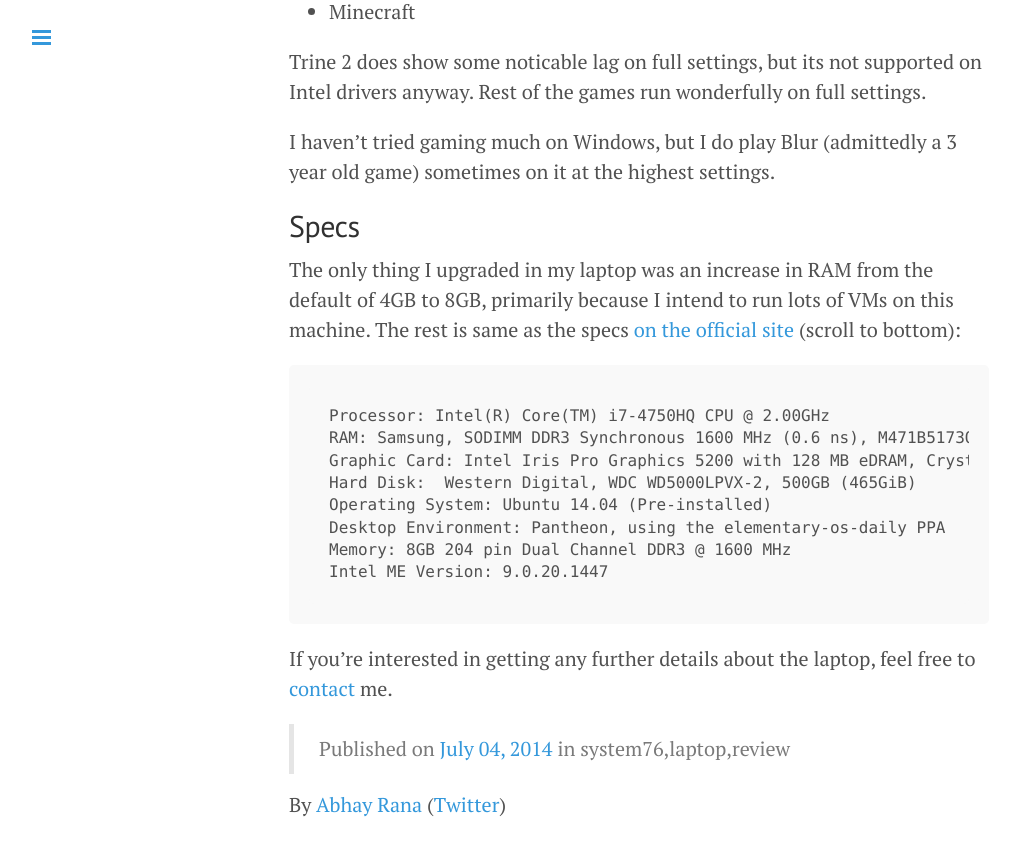
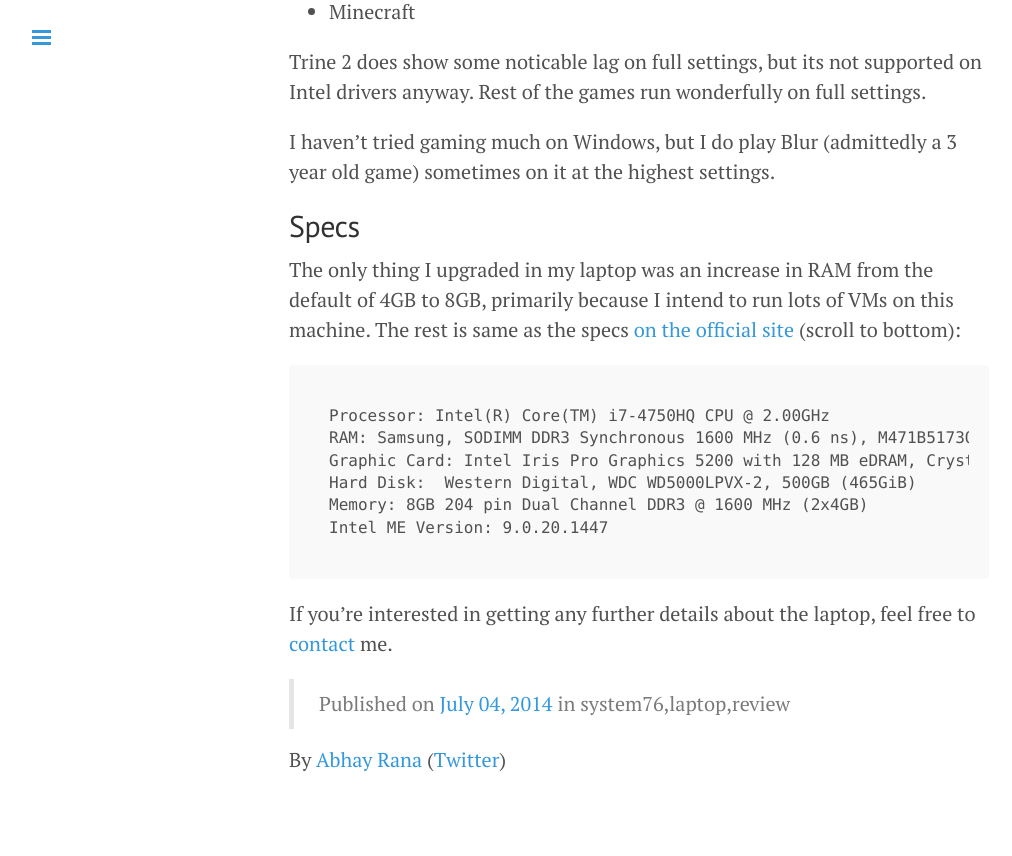
Before and after one commit to captn3m0/captn3m0.github.com, a Jekyll site: the page built from _posts/2014-07-04-galago-ultra-pro-review.md, in a window 1280 px wide and 900 px high, scrolled down 3780 px. Shown: the top 856 px of the window, without its empty margins (1-1013 px from the left). Built offline with Jekyll 4.4.1, drawn with Linux system fonts in a browser that asks for light colours.

Commit message:
Remove outdated details

````diff
--- a/_posts/2014-07-04-galago-ultra-pro-review.md
+++ b/_posts/2014-07-04-galago-ultra-pro-review.md
@@ -71,9 +71,7 @@
 RAM: Samsung, SODIMM DDR3 Synchronous 1600 MHz (0.6 ns), M471B5173QH0-YK0 (4GiB) x2
 Graphic Card: Intel Iris Pro Graphics 5200 with 128 MB eDRAM, Crystal Well Integrated Graphics Controller
 Hard Disk:  Western Digital, WDC WD5000LPVX-2, 500GB (465GiB)
-Operating System: Ubuntu 14.04 (Pre-installed)
-Desktop Environment: Pantheon, using the elementary-os-daily PPA
-Memory: 8GB 204 pin Dual Channel DDR3 @ 1600 MHz
+Memory: 8GB 204 pin Dual Channel DDR3 @ 1600 MHz (2x4GB)
 Intel ME Version: 9.0.20.1447
 ```
 
````
